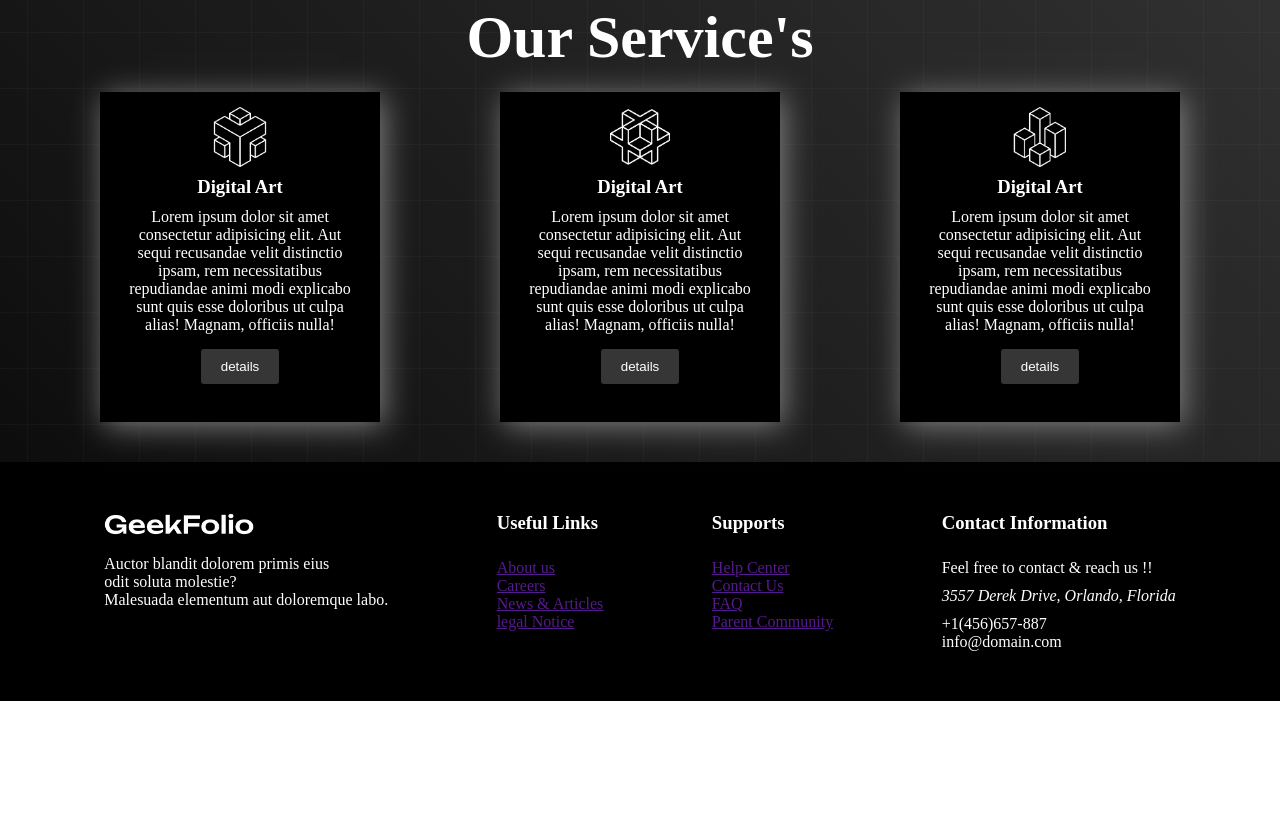
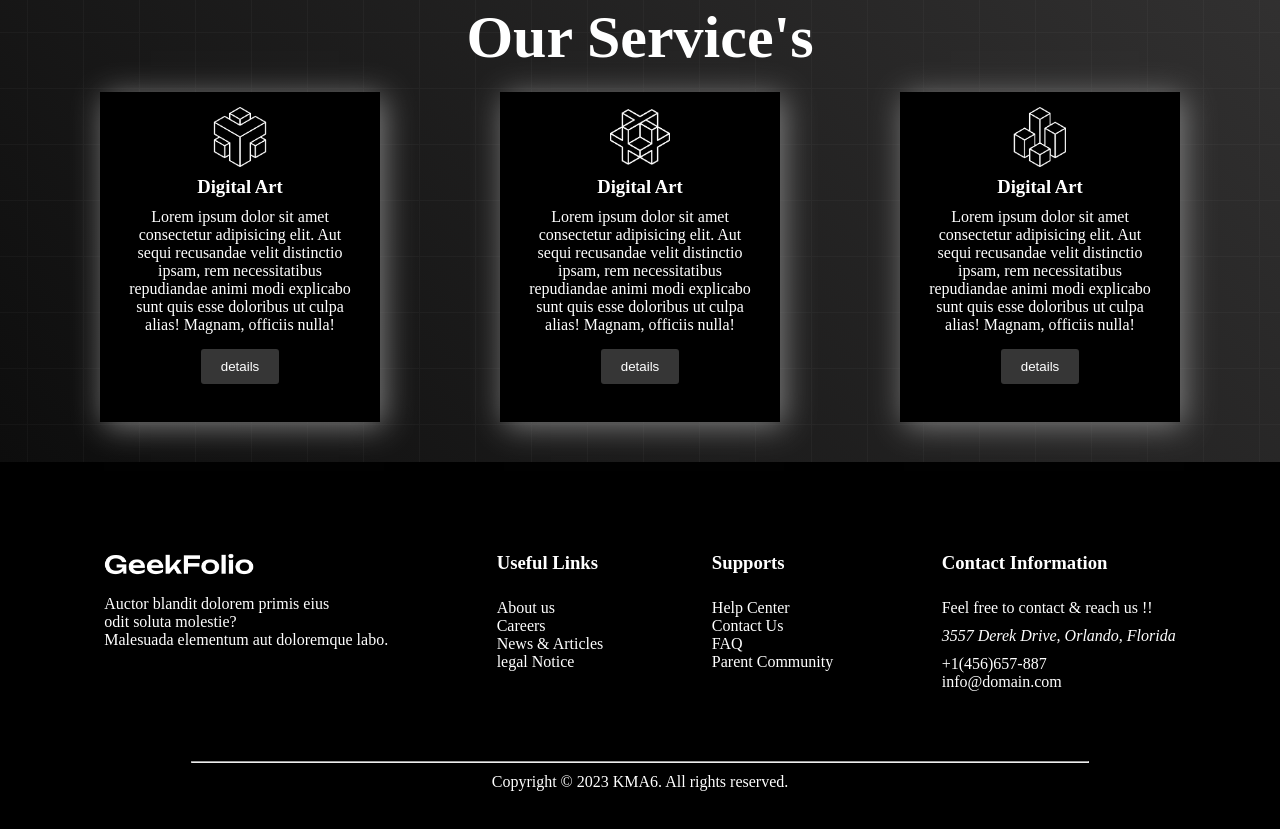
Before and after one commit to KaziMashhunAhmed/Digital-Products-Website-Using-HTML_CSS, a plain HTML site: page index.html in a window 1280 px wide. Shown: the part 1807-2636 px from the top of the page. Before the commit the page ends 2508 px from the top, so only its background shows below. Drawn offline with Linux system fonts and the light colour scheme.

Commit message:
Footer Updated

```diff
--- a/index.html
+++ b/index.html
@@ -117,7 +117,10 @@
 
             </div>
 
-
+        </div>
+        <div>
+            <hr style="width: 70%;">
+            <p class="copyright">Copyright &copy; 2023 KMA6. All rights reserved.</p>
         </div>
 
 
--- a/style.css
+++ b/style.css
@@ -131,6 +131,8 @@
     color: white;
     list-style: none;
     padding: 50px;
+    margin-bottom: 20px;
+
 
 }
 .footer-title{
@@ -142,3 +144,22 @@
     margin-top: 10px;
 
 }
+footer a{
+    text-decoration: none;
+    color: white;
+    margin-bottom: 5px;
+    margin-top: 5px;
+}
+footer{
+    color: white;
+    padding-bottom: 70px;
+    padding-top: 40px;
+}
+.copyright{
+    text-align: center;
+    margin-top: 10px;
+
+}
+footer hr{
+    margin: auto ;
+}
```
